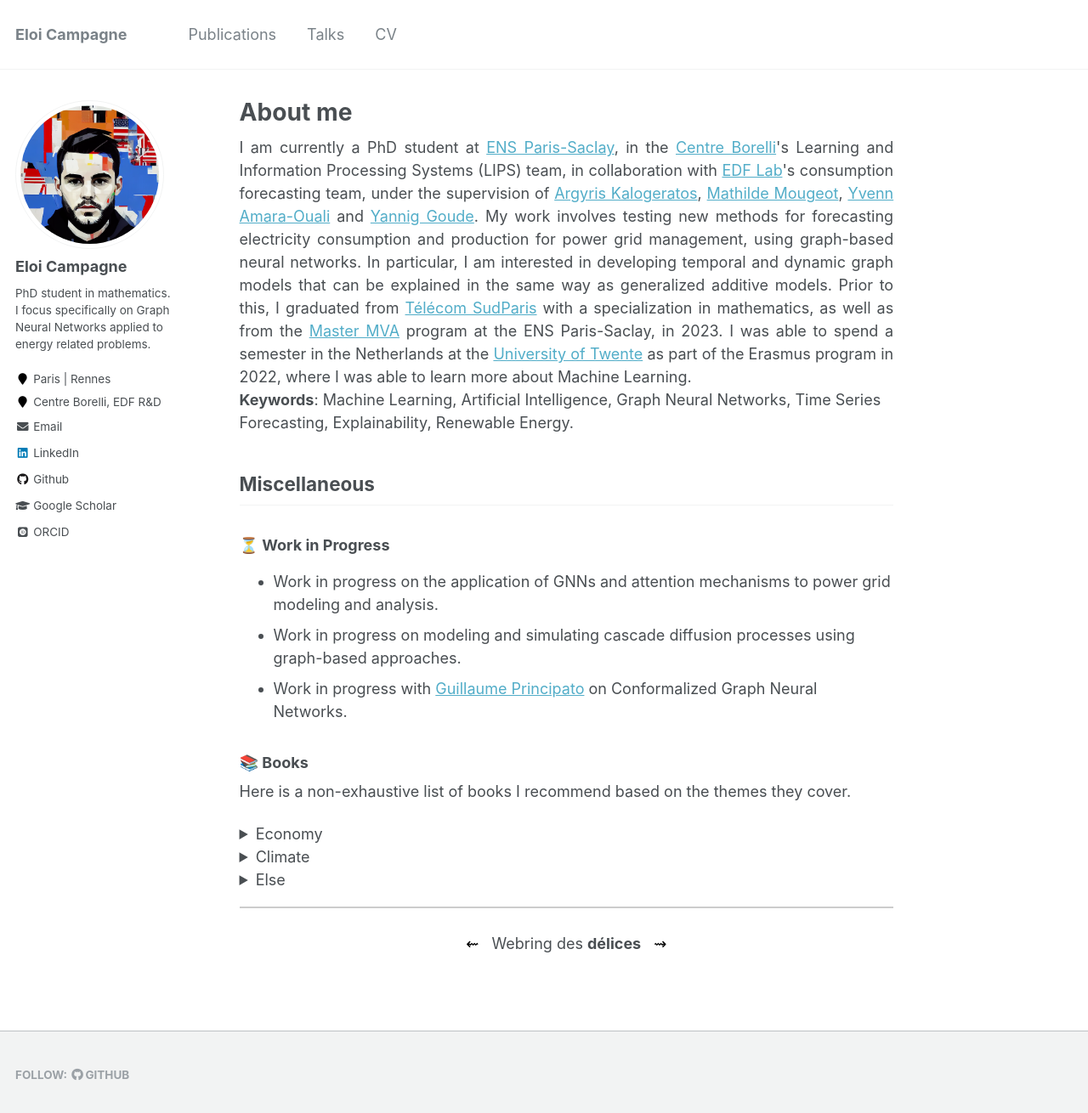
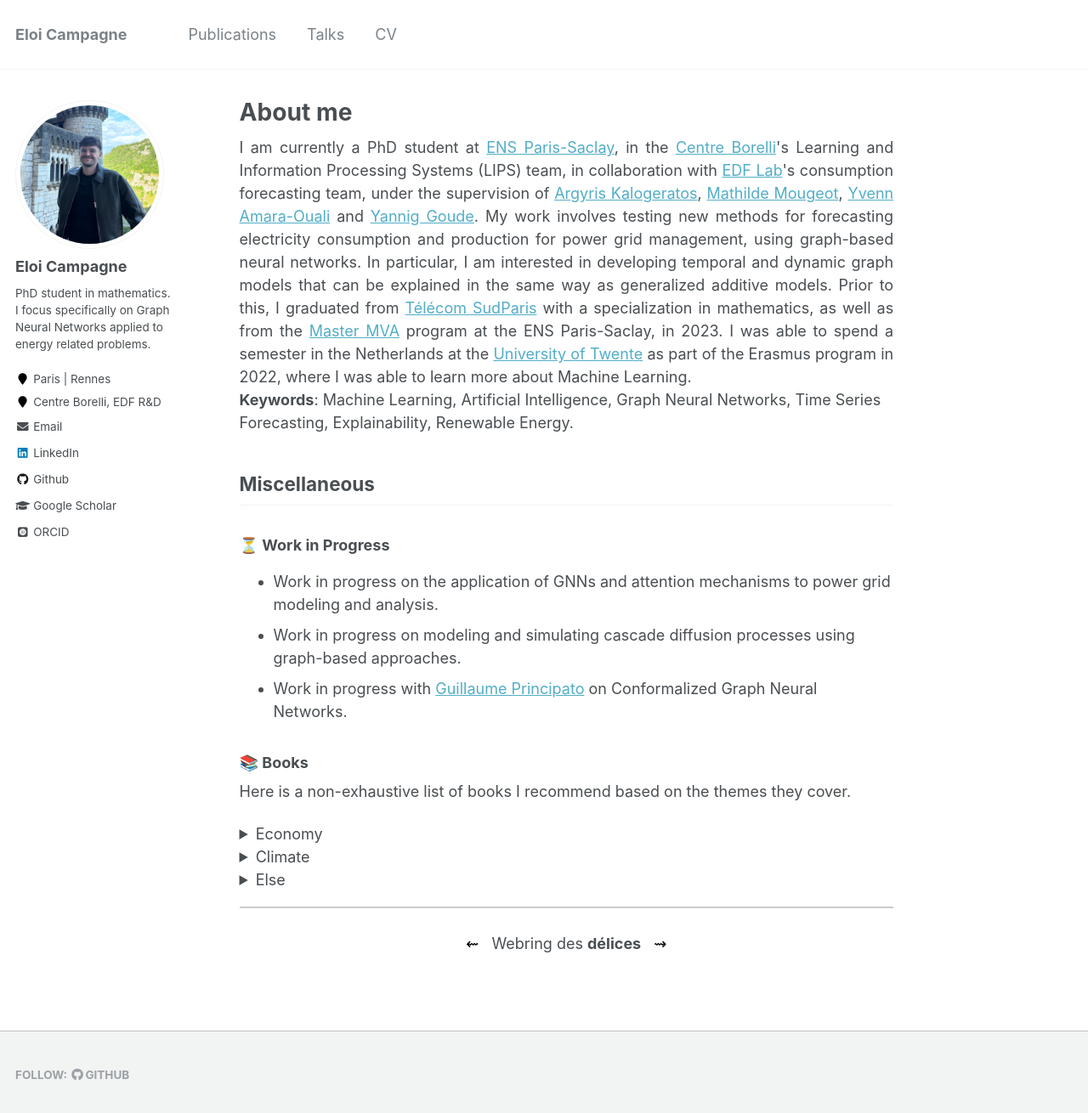
Before and after one commit to eloicampagne/eloicampagne.github.io, a Jekyll site: the page built from _pages/about.md, in a window 1280 px wide and 1323 px high. Shown: the top 1310 px of the window at 85% size. Built offline with Jekyll 4.4.1, drawn with Linux system fonts in a browser that asks for light colours; emoji names are drawn with the system emoji font; some web fonts are replaced.

Commit message:
feat: changed avatar

```diff
--- a/_config.yml
+++ b/_config.yml
@@ -84,7 +84,7 @@ analytics:
 # Site Author
 author:
   name             : "Eloi Campagne"
-  avatar           : "00108-1450579122-a portrait of eloi by Derek Gores.png"
+  avatar           : "pdp.jpeg"
   bio              : "PhD student in mathematics. I focus specifically on Graph Neural Networks applied to energy related problems."
   location         : "Paris | Rennes"
   employer         : "Centre Borelli, EDF R&D"
```
